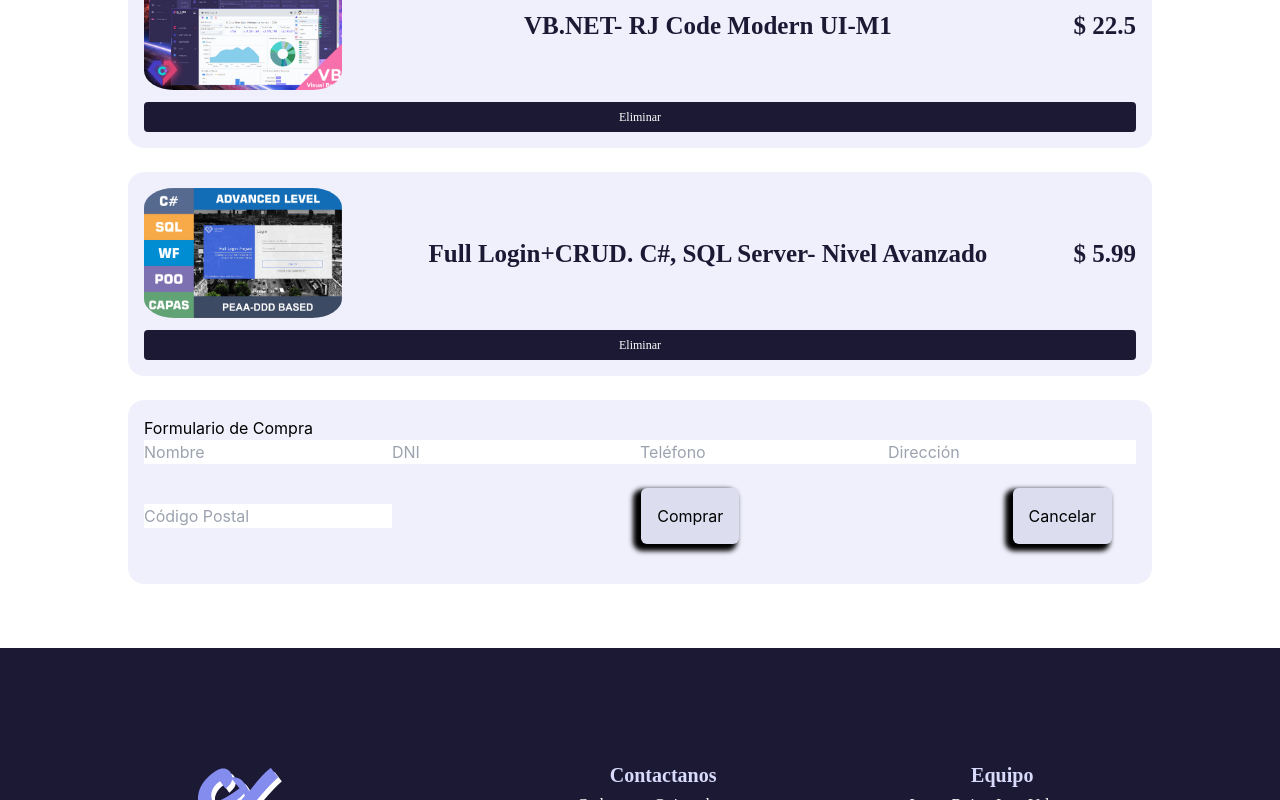
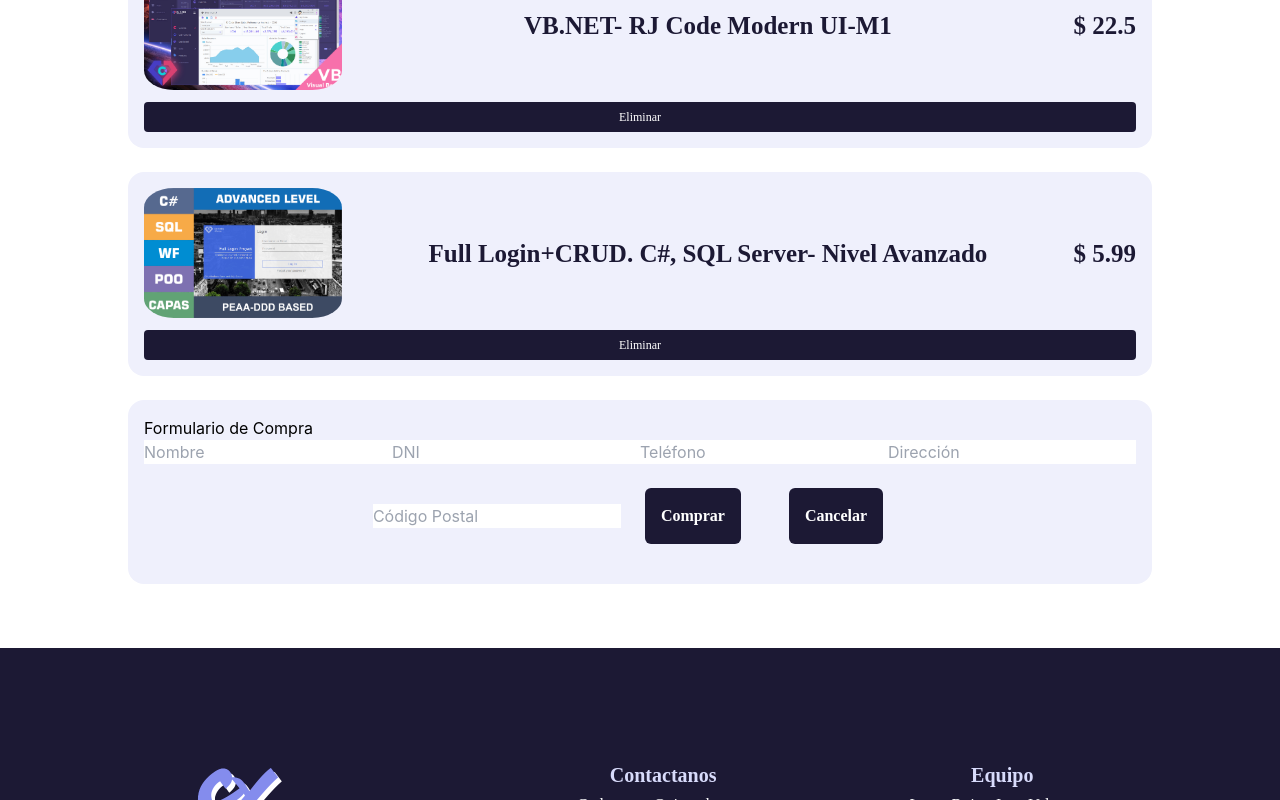
Before and after one commit to RLuna-1/ecommerce-pf-11, a React (Create React App) app in the folder client/: page /carrito in a window 1280 px wide. Both pictures are taken after a click on the button "Comprar". Shown: the part 715-1515 px from the top of the page. Built offline with nearby package versions, Linux system fonts and the light colour scheme.

Commit message:
Cambios visuales

```diff
--- a/client/public/index.html
+++ b/client/public/index.html
@@ -23,7 +23,7 @@
       work correctly both with client-side routing and a non-root public URL.
       Learn how to configure a non-root public URL by running `npm run build`.
     -->
-		<title class="title">React App</title>
+		<title class="title">CodeXpress</title>
 	</head>
 	<body>
 		<noscript>You need to enable JavaScript to run this app.</noscript>
--- a/client/src/components/Carrito.jsx
+++ b/client/src/components/Carrito.jsx
@@ -88,7 +88,7 @@
       )}
 
       {mostrarFormulario && (
-        <div className={styles.Elemento}>
+        <div className={styles.ElementoCompra}>
           <h2>Formulario de Compra</h2>
           <input
             type="text"
--- a/client/src/css/Carrito.module.css
+++ b/client/src/css/Carrito.module.css
@@ -52,13 +52,28 @@
 .Comprar {
     max-width: 35%;
     max-height: 50%;
-    background: #dcdef0;
+    background: #1C1934;
     border-radius: 6px;
     padding: 1em;
-    display: flex;
-    flex-direction: column;
-    justify-content: center;
     align-items: center;
     margin: 1.5em;
-    box-shadow: -5px 4px 5px 3px black;
+    font-family: 'Poppins';
+    font-style: normal;
+    font-weight: 600;
+    font-size: 16px;
+    line-height: 24px;
+    color: white;
 }
+
+.ElementoCompra {
+    width: 100%;
+    height: 20%;
+    background: #EFF0FC;
+    border-radius: 16px;
+    padding: 1em;
+    display: flex;
+    flex-wrap: wrap;
+    justify-content:center;
+    align-items: center;
+    margin-top: 1.5em;
+}
--- a/client/src/index.js
+++ b/client/src/index.js
@@ -18,7 +18,7 @@
 let previousTitle = document.title;
 window.addEventListener('blur', () => {
 	previousTitle = document.title;
-	document.title = 'No te vayas!! Vuelve';
+	document.title = 'CodeXpress - Vuelve pronto';
 });
 
 //devuelve el titulo original
```
